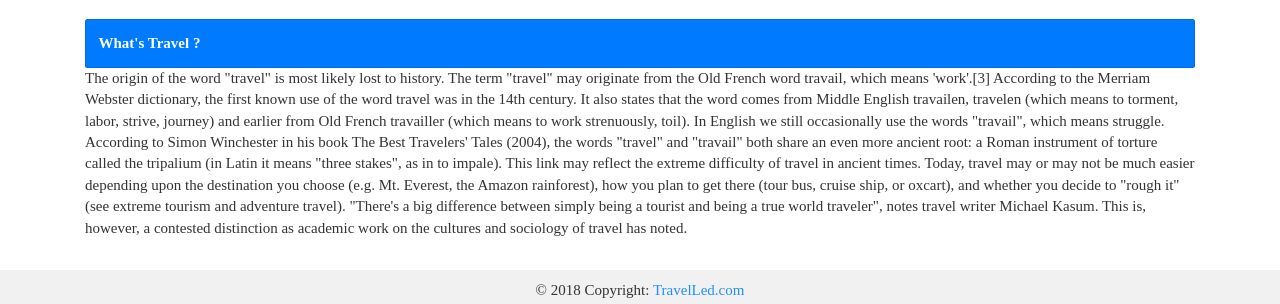
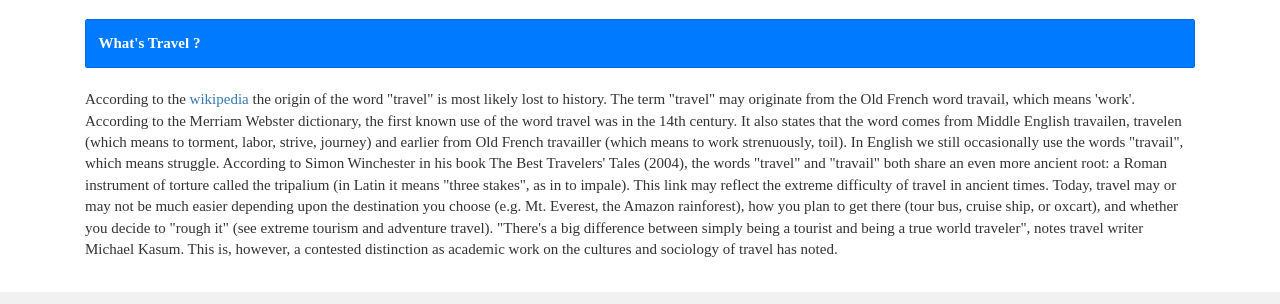
Before and after one commit to Drevoid11/Travel-angular-project, an Angular app: page /about in a window 1280 px wide. Shown: the part 1359-1663 px from the top of the page. Built offline with nearby package versions, Linux system fonts and the light colour scheme; a web font is replaced by a local one.

Commit message:
1 file modified

```diff
--- a/src/app/about/about.component.html
+++ b/src/app/about/about.component.html
@@ -93,6 +93,7 @@
     <div class="card-body"><strong>What's Travel ?</strong></div>
   </div>
   <div class="aboout-travel">
-    <p>The origin of the word "travel" is most likely lost to history. The term "travel" may originate from the Old French word travail, which means 'work'.[3] According to the Merriam Webster dictionary, the first known use of the word travel was in the 14th century. It also states that the word comes from Middle English travailen, travelen (which means to torment, labor, strive, journey) and earlier from Old French travailler (which means to work strenuously, toil). In English we still occasionally use the words "travail", which means struggle. According to Simon Winchester in his book The Best Travelers' Tales (2004), the words "travel" and "travail" both share an even more ancient root: a Roman instrument of torture called the tripalium (in Latin it means "three stakes", as in to impale). This link may reflect the extreme difficulty of travel in ancient times. Today, travel may or may not be much easier depending upon the destination you choose (e.g. Mt. Everest, the Amazon rainforest), how you plan to get there (tour bus, cruise ship, or oxcart), and whether you decide to "rough it" (see extreme tourism and adventure travel). "There's a big difference between simply being a tourist and being a true world traveler", notes travel writer Michael Kasum. This is, however, a contested distinction as academic work on the cultures and sociology of travel has noted.</p>
+    <br>
+    <p>According to the <a href="https://en.wikipedia.org/wiki/Travel">wikipedia </a>the origin of the word "travel" is most likely lost to history. The term "travel" may originate from the Old French word travail, which means 'work'. According to the Merriam Webster dictionary, the first known use of the word travel was in the 14th century. It also states that the word comes from Middle English travailen, travelen (which means to torment, labor, strive, journey) and earlier from Old French travailler (which means to work strenuously, toil). In English we still occasionally use the words "travail", which means struggle. According to Simon Winchester in his book The Best Travelers' Tales (2004), the words "travel" and "travail" both share an even more ancient root: a Roman instrument of torture called the tripalium (in Latin it means "three stakes", as in to impale). This link may reflect the extreme difficulty of travel in ancient times. Today, travel may or may not be much easier depending upon the destination you choose (e.g. Mt. Everest, the Amazon rainforest), how you plan to get there (tour bus, cruise ship, or oxcart), and whether you decide to "rough it" (see extreme tourism and adventure travel). "There's a big difference between simply being a tourist and being a true world traveler", notes travel writer Michael Kasum. This is, however, a contested distinction as academic work on the cultures and sociology of travel has noted.</p>
   </div>
 </div>
```
